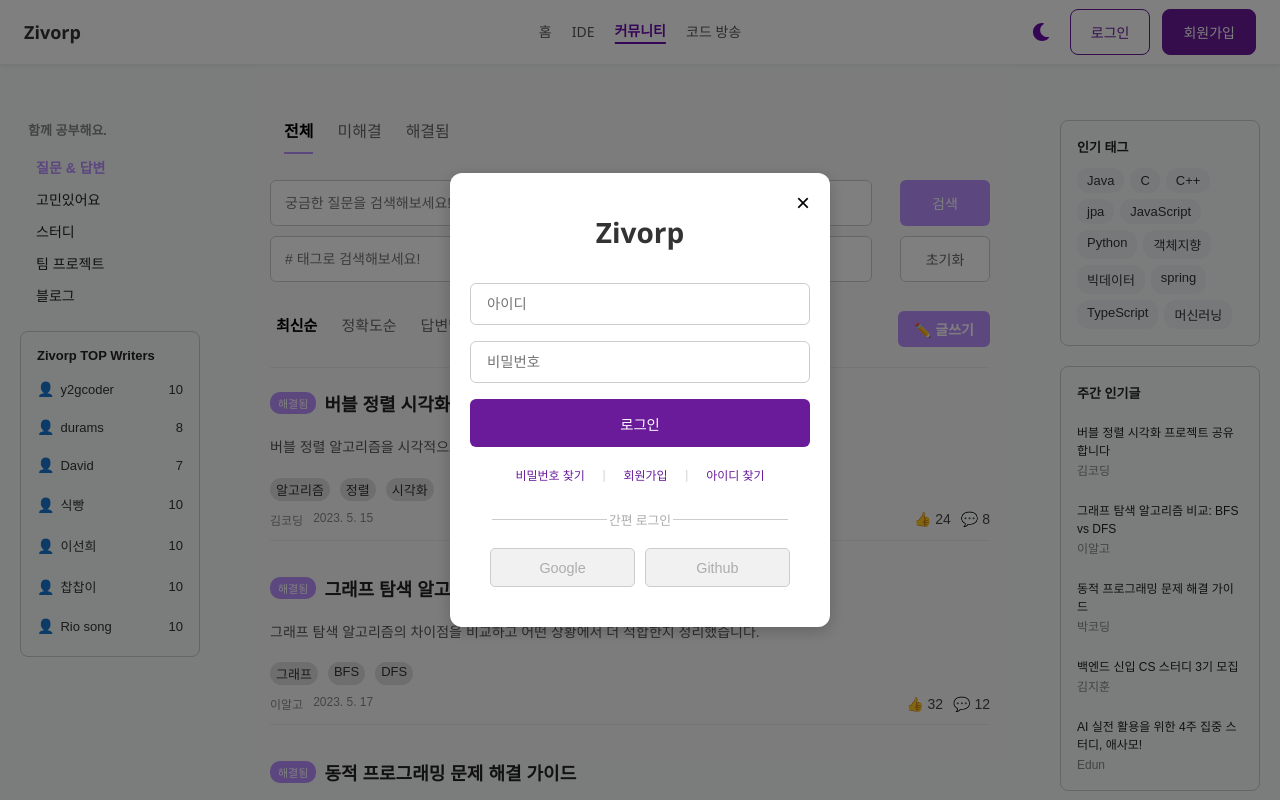
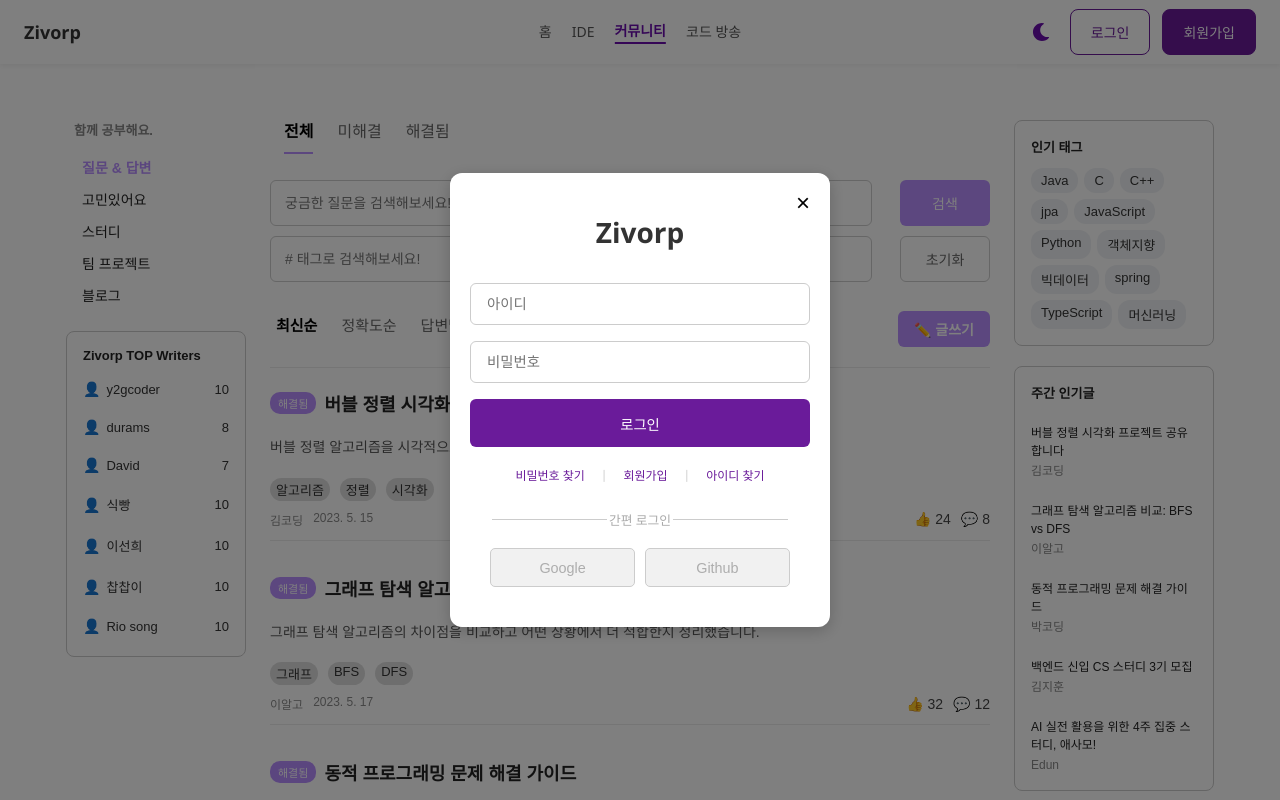
Before and after one commit to DMU-DebugVisual/DebugVisual_FrontEnd, a React (Create React App) app: page /#/community in a window 1280 px wide. Both pictures are taken after a click on the button "로그인". Shown: the top 800 px of the page. Built offline with nearby package versions, Linux system fonts and the light colour scheme.

Commit message:
방송, 커뮤니티, 회원가입 페이지 전체 배경 흰색으로 수정

```diff
--- a/src/components/codecast/Codecast.css
+++ b/src/components/codecast/Codecast.css
@@ -1,5 +1,7 @@
+
+
 .broadcast-container {
-    background-color: #f9f9f9;
+    background-color: #ffffff;
     min-height: 100vh;
     padding: 100px 20px;
     text-align: center;
@@ -32,7 +34,8 @@
     padding: 40px 30px;
     border-radius: 12px;
     max-width: 550px;
-    box-shadow: 0 4px 12px rgba(0, 0, 0, 0.05);
+    box-shadow: 0 10px 30px rgba(0, 0, 0, 0.2); /* 테두리와 그림자 병행 */
+
 }
 
 .broadcast-card h3 {
--- a/src/components/codecast/Codecast.jsx
+++ b/src/components/codecast/Codecast.jsx
@@ -6,6 +6,7 @@ import {Link} from "react-router-dom";
 const Codecast = () => {
     return (
         <div>
+
             <section className="broadcast-container">
                 <div className="broadcast-header">
                     <FaDesktop className="broadcast-icon" />
--- a/src/components/community/Community.css
+++ b/src/components/community/Community.css
@@ -114,6 +114,24 @@
 
 /* ✅ 기존 스타일 유지 */
 /* 전체 레이아웃 */
+.community-wrapper {
+    background-color: #ffffff;
+    min-height: 100vh;
+    width: 100%;
+    display: flex;
+    flex-direction: column;
+}
+
+body {
+    margin: 0;
+    padding: 0;
+    background-color: #ffffff;
+}
+
+html {
+    background-color: #ffffff;
+}
+
 .community-page {
     display: flex;
     gap: 24px;
--- a/src/components/community/Community.jsx
+++ b/src/components/community/Community.jsx
@@ -99,6 +99,7 @@ export default function Community() {
     ];
 
     return (
+        <div className="community-wrapper">
         <div className="community-page">
             <aside className="sidebar-left">
                 <h3>함께 공부해요.</h3>
@@ -247,5 +248,6 @@ export default function Community() {
                 </div>
             </aside>
         </div>
+        </div>
     );
 }
--- a/src/components/login/Login.css
+++ b/src/components/login/Login.css
@@ -191,7 +191,7 @@
     justify-content: center;
     padding: 2rem 1rem;
     min-height: 100vh;
-    background-color: #f9f9f9;
+    background-color: #ffffff;
 }
 
 .signup-title {
```
